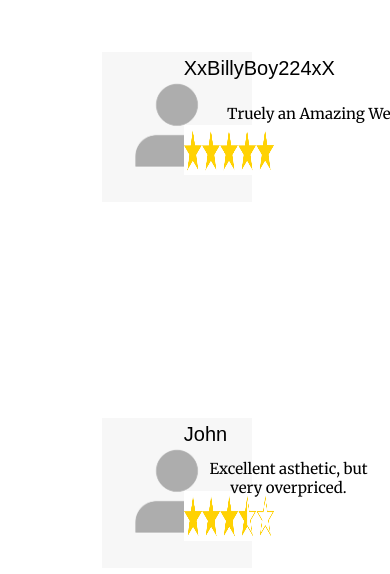
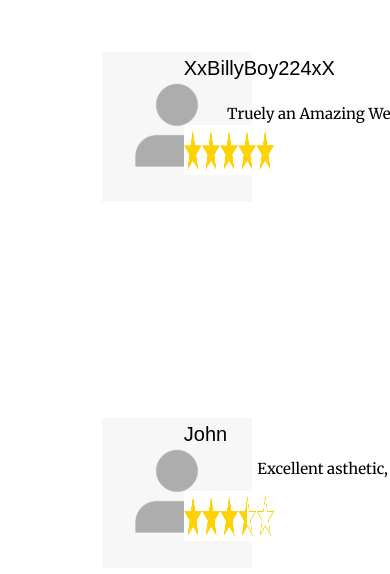
Before and after one commit to Gregory-Sarn/vacation, a plain HTML site: page index.html in a window 390 px wide. Shown: the part 2879-3453 px from the top of the page. Drawn offline with nearby package versions, Linux system fonts and the light colour scheme; a web font is replaced by a local one.

Commit message:
Update Vacation.css

```diff
--- a/Vacation.css
+++ b/Vacation.css
@@ -619,7 +619,8 @@ visibility: visible;
     width: 50rem;
   }
   .Review-text-2{
-    left: 50%;
+    left: 37%;
+    width: 50rem;
   }
 }
 @media only screen and (max-width: 376px){
```
